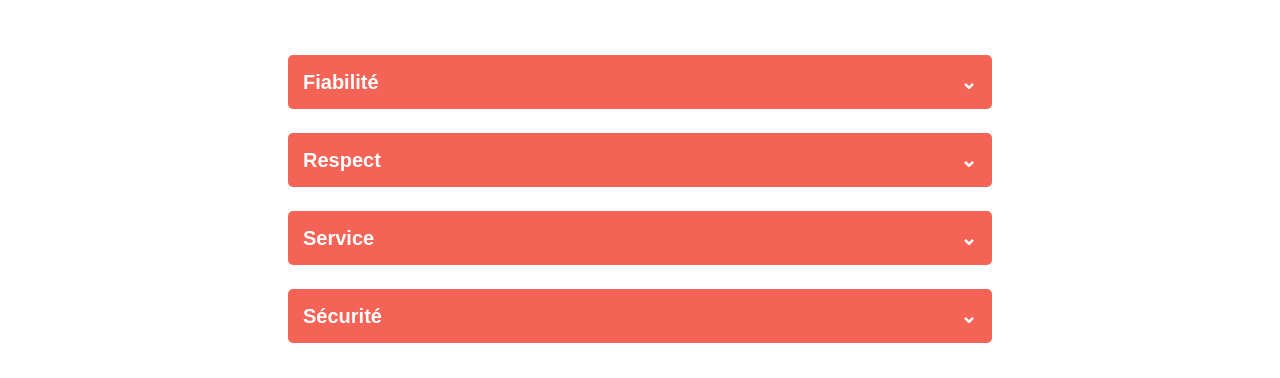
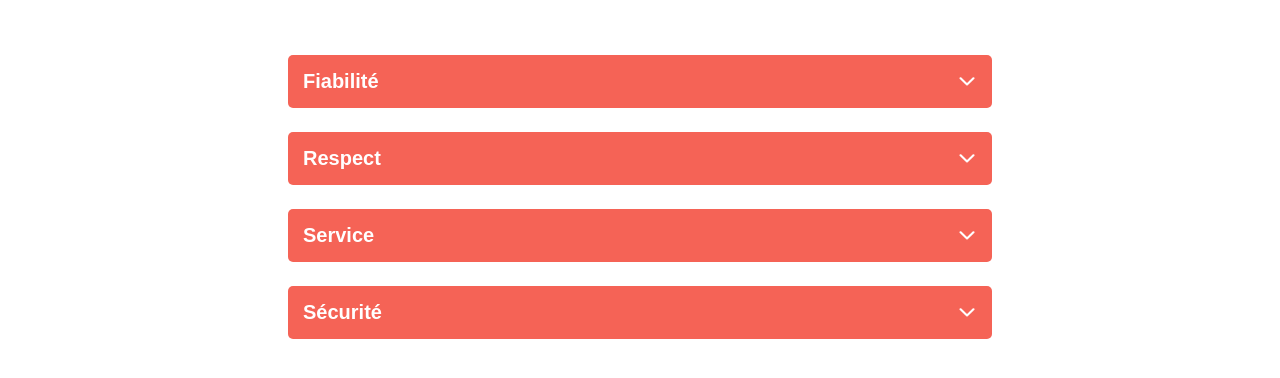
Before and after one commit to dorea5/KASA, a React (Create React App) app: page /AboutPage in a window 1280 px wide. Shown: the part 331-709 px from the top of the page. Built offline with nearby package versions, Linux system fonts and the light colour scheme.

Commit message:
collapse icon en png et texte descriptif corrigé

```diff
--- a/src/components/Collapse.js
+++ b/src/components/Collapse.js
@@ -1,5 +1,6 @@
 import React, { useState } from "react";
 import "../styles/Collapse.css";
+import Arrow from "../assets/Arrow.png";
 
 const Collapse = ({ title, content }) => {
   const [isOpen, setIsOpen] = useState(false);
@@ -15,9 +16,11 @@
         onClick={toggleCollapse}
       >
         {title}
-        <span className={`collapse-arrow ${isOpen ? "open" : ""}`}>
-          &#x2304;
-        </span>
+        <img
+          src={Arrow}
+          alt="Arrow Icon"
+          className={`collapse-arrow ${isOpen ? "open" : ""}`}
+        />
       </button>
       <div className={`collapse-content ${isOpen ? "open" : ""}`}>
         {content}
--- a/src/components/MenuAbout.js
+++ b/src/components/MenuAbout.js
@@ -6,19 +6,19 @@
     <div className="menu-about">
       <Collapse
         title="Fiabilité"
-        content="La fiabilité est au cœur de nos préoccupations. Nous assurons un suivi complet et continu de nos services."
+        content="Les annonces postée sur Kasa garantissent une fiabilité totale. Les photos sont conforment aux logements, et toutes les informations sont régulièrement vérifiées par nos équipes."
       />
       <Collapse
         title="Respect"
-        content="Le respect est une valeur fondamentale. Nous respectons nos engagements envers nos clients."
+        content="La bienveillance fait partie des valeurs fondatrices Kasa. Tout comportement discriminatoire ou de perturbation du voisinage entraînera une exclusion de notre plateforme."
       />
       <Collapse
         title="Service"
-        content="Nos services sont conçus pour offrir une satisfaction maximale et répondre aux attentes de nos clients."
+        content="La qualité du service est au cœur de notre engagement chez Kasa. Nous veillons à ce que chaque interaction, que ce soit avec nos hôtes ou nos locataires, soit empreinte de respect et de bienveillance."
       />
       <Collapse
         title="Sécurité"
-        content="La sécurité est primordiale pour nous. Toutes les mesures sont prises pour garantir votre sécurité."
+        content="La sécurité est la priorité de Kasa. Aussi bien pour nos hôtes que pour les voyageurs, chaque logement correspond aux critères de sécurité établis par nos services. En laissant une note aussi bien à l'hote qu'au locataire, cela permet à nos équipes de vérifier que les standards sont bien respectés. Nous organisons également des ateliers sur la sécruité domestique pour nos hôtes."
       />
     </div>
   );
--- a/src/styles/Collapse.css
+++ b/src/styles/Collapse.css
@@ -36,7 +36,7 @@
 }
 
 .collapse-content {
-  background-color: #ffe5e5;
+  background-color: #F6F6F673;
   color: #333;
   padding: 0 15px;
   border-radius: 0 0 5px 5px;
@@ -49,3 +49,14 @@
   max-height: 500px; /* Ajuste cette valeur en fonction de ton contenu */
   padding: 15px;
 }
+
+.collapse-arrow {
+  width: 20px;
+  height: 20px;
+  transform: rotate(0deg);
+  transition: transform 0.3s ease;
+}
+
+.collapse-arrow.open {
+  transform: rotate(180deg);
+}
```
Also changed, not shown: src/assets/Arrow.png (added).
